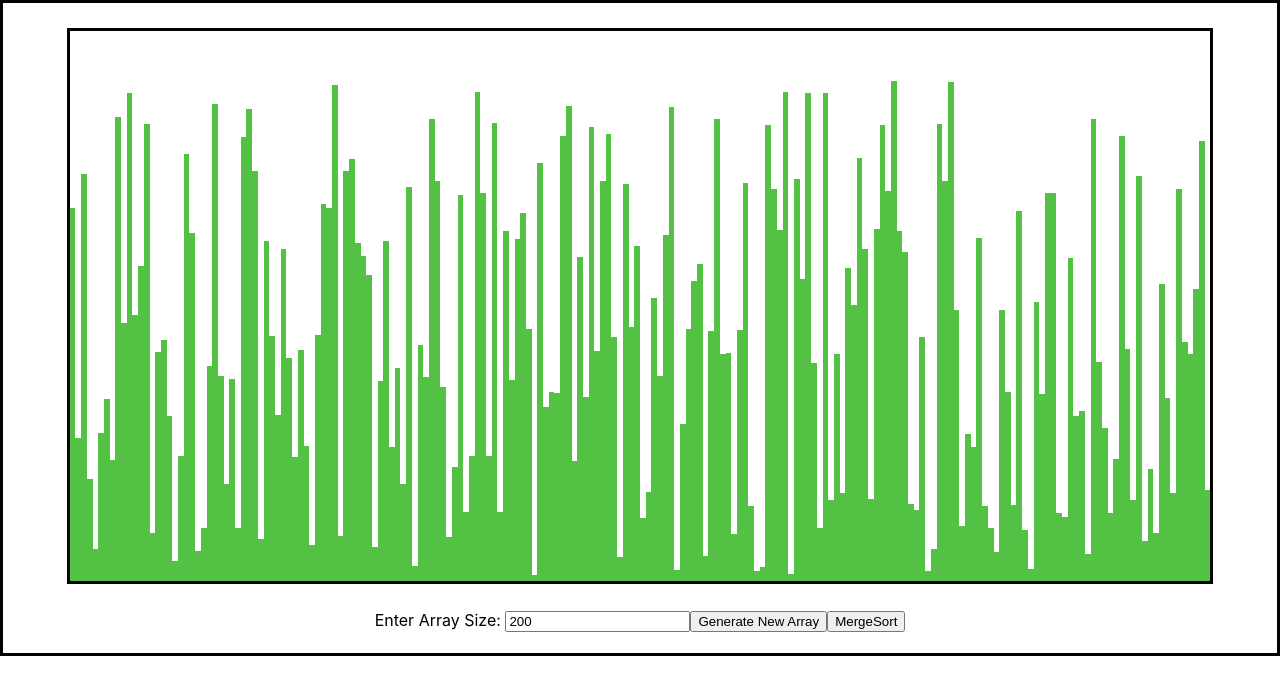
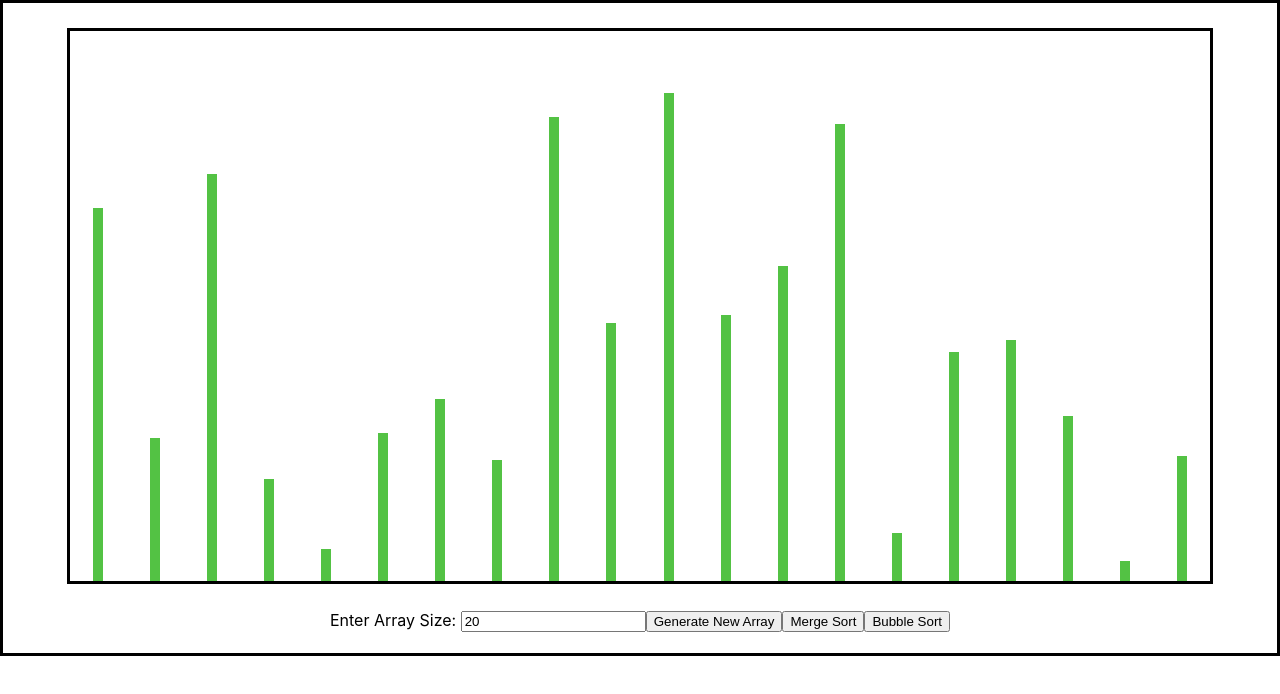
Before and after one commit to krishnastapas/SortingVitualizer, a React (Create React App) app: page / in a window 1280 px wide. Shown: the top 694 px of the page. Built offline with nearby package versions, Linux system fonts and the light colour scheme.

Commit message:
2nd Commit

```diff
--- /dev/null
+++ b/src/SortingAlgorithm/BubbleSortAlgo.jsx
@@ -0,0 +1,28 @@
+export  function BubbleSortAnimation(array){
+    // const tempay=array.slice();
+    let n=array.length;
+    const animations=[];
+    for(let i=0;i<n-1;i++){
+
+        for(let j=0;j<n-i-1;j++)
+        {
+            // These are the values that we're comparing; we push them once
+            // to change their color.
+            animations.push([j,j+1]);
+            // These are the values that we're comparing; we push them a second
+            // time to revert their color.
+            animations.push([j,j+1]);
+
+            if(array[j]>array[j+1])
+             {
+                 // two value swaped
+                 animations.push([j,array[j]]);
+                 animations.push([j+1,array[j+1]]);
+                 let temp=array[j];
+                 array[j]=array[j+1];
+                 array[j+1]=temp;
+             }
+        }
+    }
+    return animations;
+}
--- /dev/null
+++ b/src/SortingAlgorithm/QuickSort.jsx
@@ -0,0 +1,4 @@
+export default function QuickSortAimation(){
+
+
+}
--- a/src/Sorting_vitualiser/SortingVitualiser.jsx
+++ b/src/Sorting_vitualiser/SortingVitualiser.jsx
@@ -3,6 +3,7 @@ import React from 'react'
 import './SortingVitualiser.css'
 
 import { MergeSortAnimaton } from '../SortingAlgorithm/MergeSortAlgo';
+import { BubbleSortAnimation } from '../SortingAlgorithm/BubbleSortAlgo';
 
 // const [arraySize, setarraySize] = useState(500);
 
@@ -10,7 +11,7 @@ export default class SortingVitualiser extends React.Component {
   constructor(props) {
     super(props);
     this.state = {
-      array: [], arraySize:200,
+      array: [], arraySize:20,
     };
   }
 
@@ -38,7 +39,7 @@ export default class SortingVitualiser extends React.Component {
         const [barOneIdx,barTwoIdx]=animations[i];
         const barOneSytle=arrayBars[barOneIdx].style;
         const barTwoStyle=arrayBars[barTwoIdx].style;
-        const color=i%3===0?"red":"aqua";
+        const color=i%3===0?"red":"green";
 
         setTimeout(() => {
           // const [barOneIdx,newHeight]=animations[i];
@@ -69,6 +70,50 @@ export default class SortingVitualiser extends React.Component {
   }
   // bubble Sort animation
   bubbleSort(){
+    // const javaScriptSortedArray=this.state.array.slice().sort((a,b)=>a-b);
+    const animations=BubbleSortAnimation(this.state.array);
+    // console.log(isArraysEqual(this.state.array,javaScriptSortedArray));
+    for(let i=0;i<animations.length;i++)
+    {
+      if(i%4===3)
+         continue;
+      const arrayBars=document.getElementsByClassName('array-bar');
+      const iscolorchange=i%4!==2;
+      if(iscolorchange){
+
+        const [barOneIdx,barTwoIdx]=animations[i];
+        const barOneSytle=arrayBars[barOneIdx].style;
+        const barTwoStyle=arrayBars[barTwoIdx].style;
+        const color=i%4===0?"red":"green";
+
+        setTimeout(() => {
+          // const [barOneIdx,newHeight]=animations[i];
+          barOneSytle.backgroundColor=color;
+          barTwoStyle.backgroundColor=color;
+
+
+
+        }, i*5);
+
+      }
+      // else{
+
+      //   setTimeout(() => {
+      //     const [barOneIdx,Height1]=animations[i];
+      //     const barOneStyle=arrayBars[barOneIdx].style;
+
+      //     const [barTwoIdx,Height2]=animations[i+1];
+      //     const barTwoStyle=arrayBars[barTwoIdx].style;
+      //     // const tempbar=barTwoSytle;
+      //     barOneStyle.height=`${Height2}px`;
+      //     barTwoStyle.height=`${Height1}px`;
+
+      //     // barOneSytle.backgroundColor="green";
+
+      //   }, i*5);
+      // }
+
+    }
 
   }
   // heapSort animation
@@ -98,7 +143,9 @@ export default class SortingVitualiser extends React.Component {
              this.setState({arraySize})
            }}></input>
           <button onClick={() => this.resetArray()}>Generate New Array</button>
-          <button onClick={()=>this.mergeSort()}>MergeSort</button>
+          <button onClick={()=>this.mergeSort()}>Merge Sort</button>
+          <button onClick={()=>this.bubbleSort()}>Bubble Sort</button>
+
         </div>
 
       </div>
@@ -111,3 +158,12 @@ export default class SortingVitualiser extends React.Component {
 function randomIntFromInterval(min, max) {
   return Math.floor(Math.random() * (max - min + 1) + min);
 }
+function isArraysEqual(arrayOne,arrayTwo){
+  if(arrayOne.length!==arrayTwo.length) return false;
+  let n=arrayOne.length;
+  for(let i=0;i<n;i++)
+  {
+    if(arrayOne[i]!==arrayTwo[i]) return false;
+  }
+  return true;
+}
```
